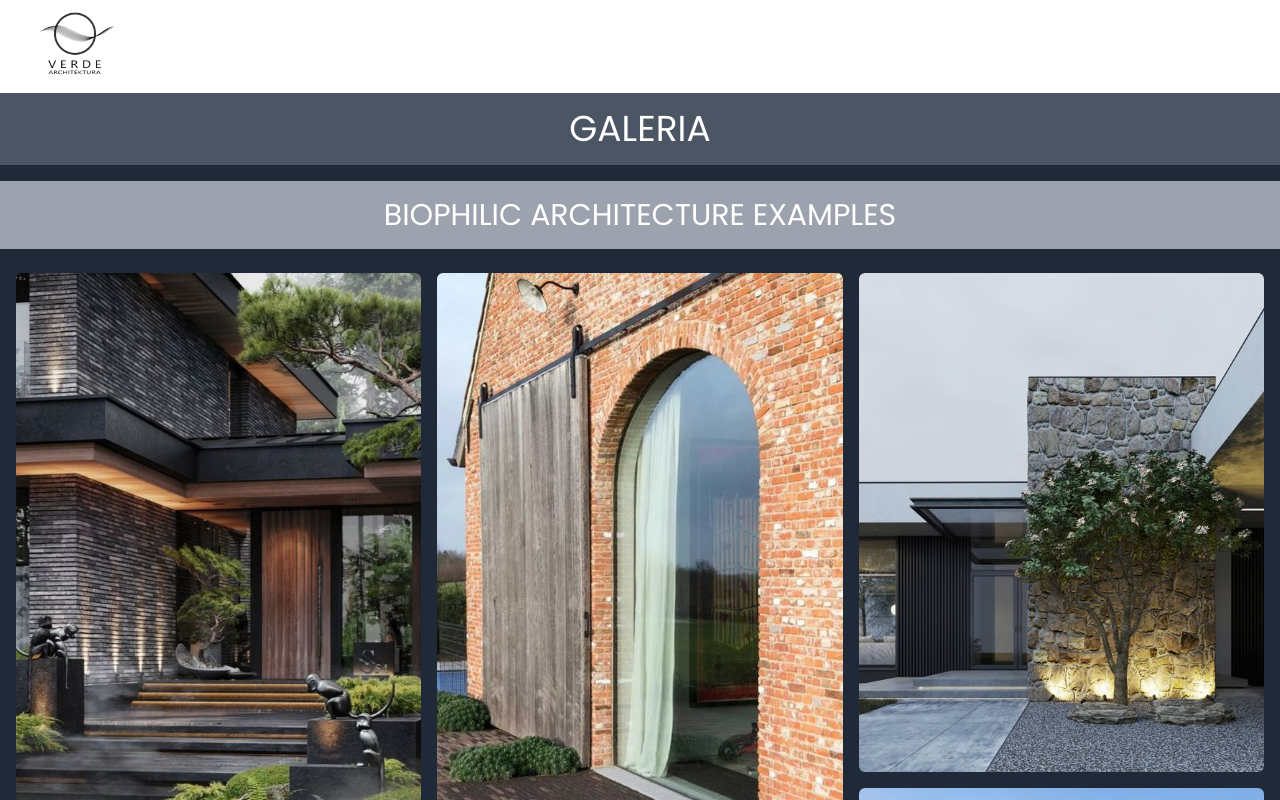
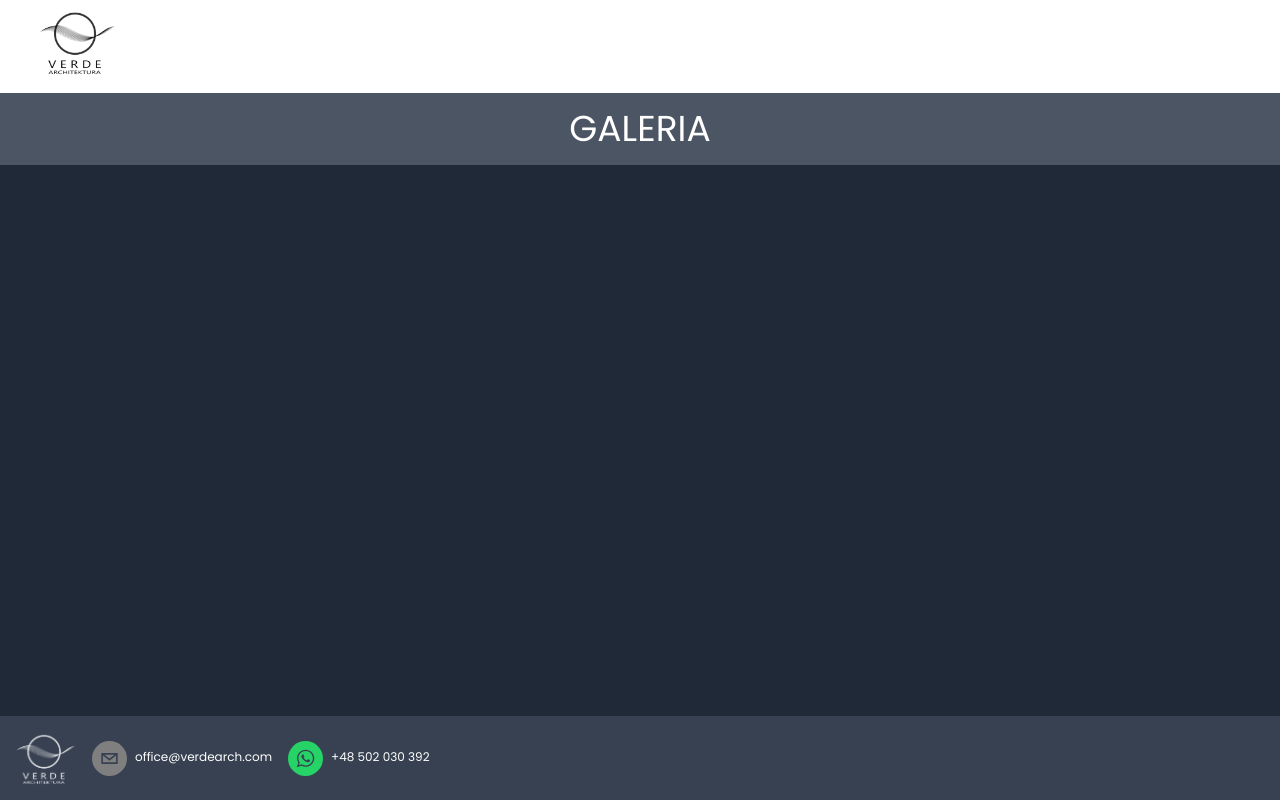
Before and after one commit to marc3601/verdearch, a Next.js app: page /galeria in a window 1280 px wide. Shown: the top 800 px of the page. Built offline with nearby package versions, Linux system fonts and the light colour scheme.

Commit message:
empty gallery

```diff
--- a/src/app/galeria/Content.js
+++ b/src/app/galeria/Content.js
@@ -134,7 +134,7 @@ const Content = () => {
           Galeria
         </h1>
       </div>
-      <div className='mt-4 mb-2'>
+      {/* <div className='mt-4 mb-2'>
         <h1 className='p-4 text-2xl md:text-3xl text-center text-white uppercase bg-gray-400'>
           Biophilic Architecture examples
         </h1>
@@ -163,7 +163,7 @@ const Content = () => {
         {images3.map((image, id) => {
           return <GalleryImage key={id} image={image} />;
         })}
-      </div>
+      </div> */}
     </div>
   );
 };
```
